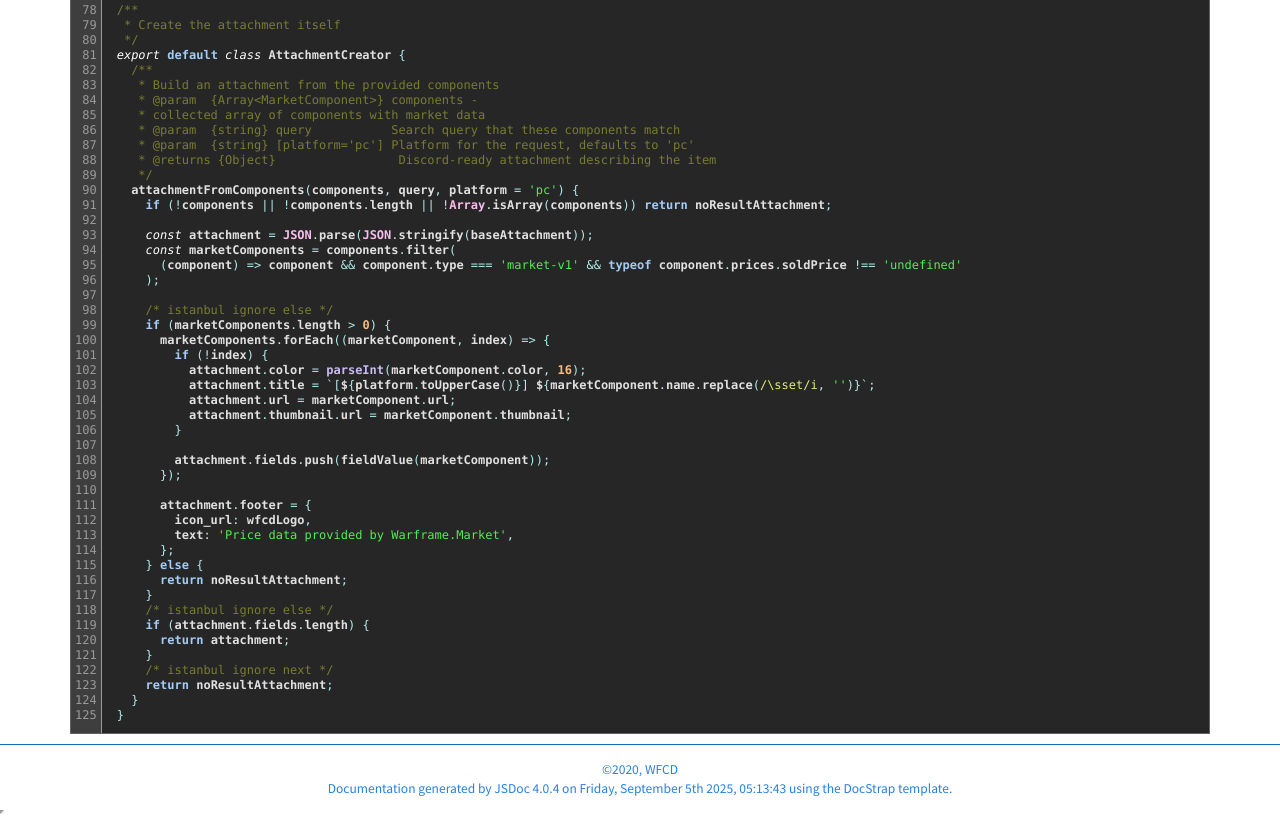
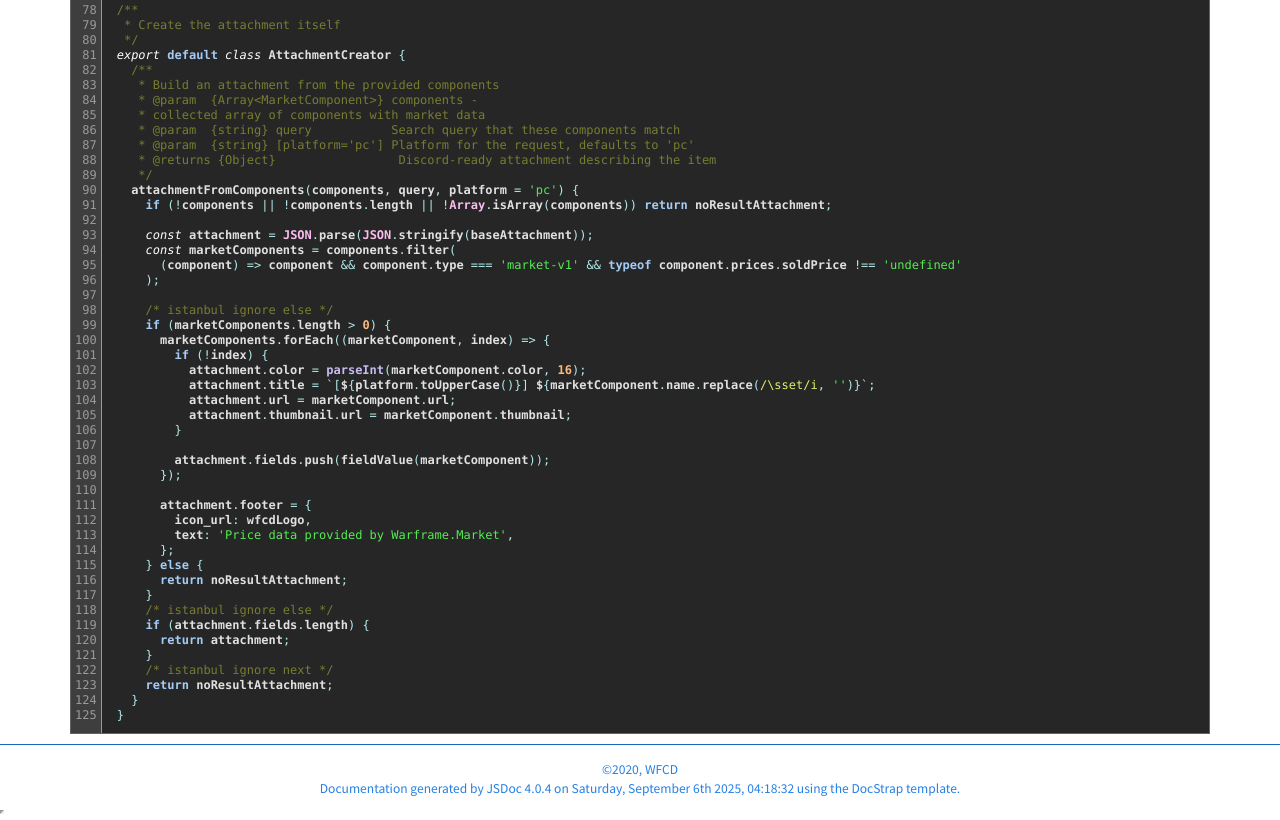
Before and after one commit to WFCD/warframe-nexus-query, a plain HTML site: page AttachmentCreator.js.html in a window 1280 px wide. Shown: the part 1305-2125 px from the top of the page. Drawn offline with Linux system fonts and the light colour scheme.

Commit message:
deploy: b95ca9769c839c4f11eccc1a19b4e880a6b0f7ba

```diff
--- a/AttachmentCreator.js.html
+++ b/AttachmentCreator.js.html
@@ -247,7 +247,7 @@ export default class AttachmentCreator {
 <span class="jsdoc-message">
 	Documentation generated by <a href="https://github.com/jsdoc3/jsdoc">JSDoc 4.0.4</a>
 
-		on Friday, September 5th 2025, 05:13:43
+		on Saturday, September 6th 2025, 04:18:32
 
 	using the <a href="https://github.com/docstrap/docstrap">DocStrap template</a>.
 </span>
```
Also changed, not shown: Settings.js.html (+1 -1 lines), classes.list.html (+1 -1 lines), global.html (+1 -1 lines), index.html (+1 -1 lines), market_v1_MarketFetcher.js.html (+1 -1 lines), market_v1_summary.js.html (+1 -1 lines), promiseTimeout.js.html (+1 -1 lines), 1 other file.
